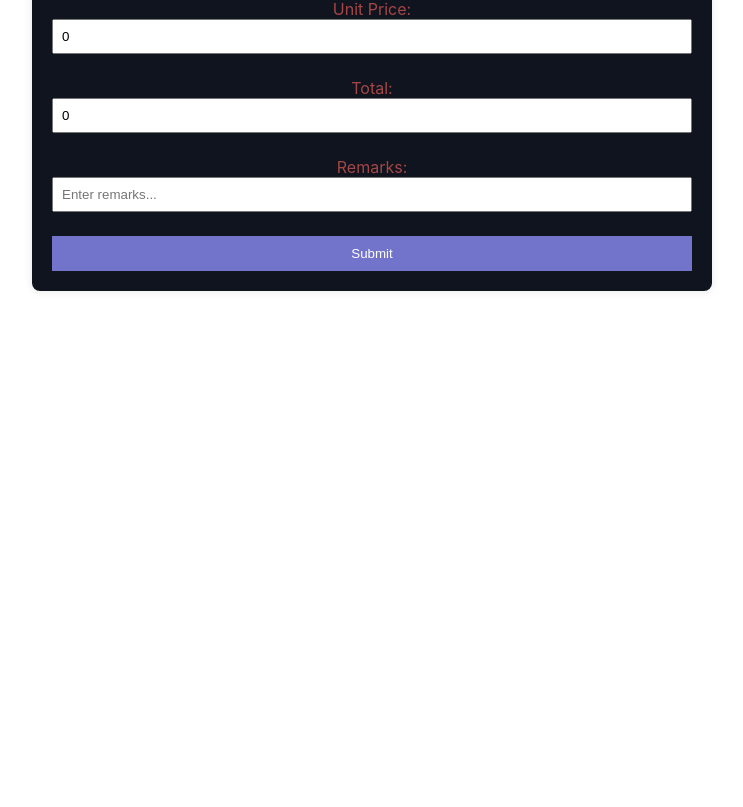
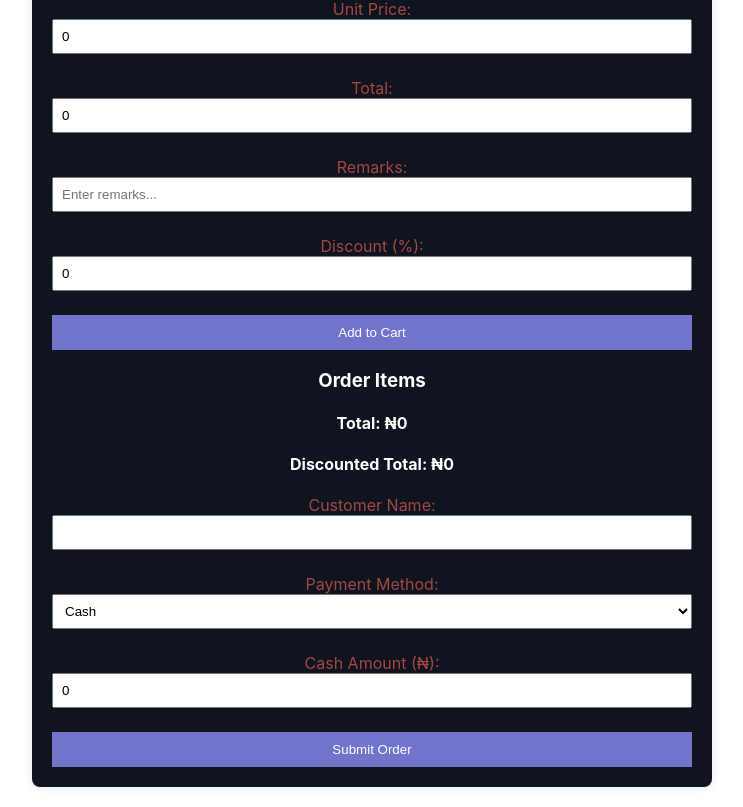
Before and after one commit to BFayjob/BMFApp, a React (Create React App) app: page / in a window 1280 px wide. Shown: the part 415-1222 px from the top of the page, without its empty margins (268-1011 px from the left). Before the commit the page ends 800 px from the top, so only its background shows below. Built offline with nearby package versions, Linux system fonts and the light colour scheme.

Commit message:
30-01-24 commit

```diff
--- a/src/components/SalesForm/SalesForm.js
+++ b/src/components/SalesForm/SalesForm.js
@@ -1,9 +1,10 @@
-// SalesForm.js
 import React, { useState, useEffect } from "react";
 import "./SalesForm.css";
 import { addDoc, salesRecordPath } from "../../firebase";
 
+
 export const SalesForm = () => {
+  const [orderItems, setOrderItems] = useState([]);
   const [brand, setBrand] = useState("");
   const [size, setSize] = useState("");
   const [quantity, setQuantity] = useState("");
@@ -11,6 +12,9 @@ export const SalesForm = () => {
   const [unitPrice, setUnitPrice] = useState(0);
   const [totalPrice, setTotalPrice] = useState(0);
   const [remarks, setRemarks] = useState("");
+  const [discount, setDiscount] = useState(0);
+  const [customerName, setCustomerName] = useState("");
+  const [paymentMethod, setPaymentMethod] = useState("Cash");
   const [loading, setLoading] = useState(false);
 
   const brands = [
@@ -23,6 +27,11 @@ export const SalesForm = () => {
     "Alpha",
     "Ace",
   ];
+
+  const [cashAmount, setCashAmount] = useState(0);
+const [transferAmount, setTransferAmount] = useState(0);
+const [useBothPayments, setUseBothPayments] = useState(false);
+
   const sizesByBrand = {
     Bluecrown: ["2mm", "3mm", "4mm", "6mm", "9mm"],
     Ecofloat: ["3mm", "4mm", "6mm", "9mm"],
@@ -95,10 +104,7 @@ export const SalesForm = () => {
 
   const handleMetricChange = (e) => {
     setMetric(e.target.value);
-    // Clear quantity when changing metric to avoid conflicts
-    setQuantity("");
-
-    // Fetch unit price based on the selected metric
+    setQuantity(""); // Clear quantity when changing metric to avoid conflicts
     fetchUnitPrice();
   };
 
@@ -120,7 +126,56 @@ export const SalesForm = () => {
     setRemarks(e.target.value);
   };
 
-  // Inside handleSubmit function in SalesForm.js
+  const handleDiscountChange = (e) => {
+    setDiscount(parseFloat(e.target.value) || 0);
+  };
+
+  const handleCustomerNameChange = (e) => {
+    setCustomerName(e.target.value);
+  };
+
+  const handlePaymentMethodChange = (e) => {
+    setPaymentMethod(e.target.value);
+  };
+
+  const handleAddToCart = () => {
+    if (brand && size && quantity > 0) {
+      setOrderItems([...orderItems, { brand, size, quantity, unitPrice }]);
+      // Reset fields after adding to cart
+      setBrand("");
+      setSize("");
+      setQuantity("");
+      setMetric("Bag");
+      setUnitPrice(0);
+    } else {
+      // Display an error message or handle invalid input
+    }
+  };
+
+  const calculateOrderTotal = () => {
+    return orderItems.reduce(
+      (acc, item) => acc + item.quantity * item.unitPrice,
+      0
+    );
+  };
+
+  const calculateDiscountedTotal = () => {
+    const orderTotal = calculateOrderTotal();
+    return orderTotal - (orderTotal * discount) / 100;
+  };
+
+  const handleCashAmountChange = (e) => {
+    setCashAmount(parseFloat(e.target.value) || 0);
+  };
+
+  const handleTransferAmountChange = (e) => {
+    setTransferAmount(parseFloat(e.target.value) || 0);
+  };
+
+  const handleUseBothPaymentsChange = (e) => {
+    setUseBothPayments(e.target.checked);
+  };
+
   const handleSubmit = async (e) => {
     e.preventDefault();
 
@@ -129,29 +184,47 @@ export const SalesForm = () => {
     );
 
     if (shouldSubmit) {
-      // ... Other code to store data in Firestore or your database ...
-
       setLoading(true);
 
+      try {
+        // Perform any actions before submitting the order
+
+        // Simulate adding the order to the sales records
         await addDoc(salesRecordPath, {
-        brand,
-        size,
-        quantity,
-        metric,
-        unitPrice,
-        totalPrice,
-        date: new Date().toISOString(), // Use the current date
+          customerName,
+          items: orderItems,
+          totalBeforeDiscount: calculateOrderTotal(),
+          discount,
+          discountedTotal: calculateDiscountedTotal(),
+          paymentMethod,
+          date: new Date().toISOString(),
           remarks,
         });
 
+        // Optionally, update stock or perform other actions
+
+        // Reset the form after successful submission
+        setOrderItems([]);
         setBrand("");
         setSize("");
-      setQuantity("");
+        setQuantity("0");
         setMetric("Bag");
         setUnitPrice(0);
         setTotalPrice(0);
         setRemarks("");
+        setDiscount("");
+        setCustomerName("");
+        setPaymentMethod("Cash");
+
+        // Inform the user about successful submission
+        alert('Order submitted successfully!');
+      } catch (error) {
+        console.error('Error submitting order:', error);
+        // Handle error or inform the user about the failure
+        alert('Error submitting order. Please try again.');
+      } finally {
         setLoading(false);
+      }
     }
   };
 
@@ -160,9 +233,10 @@ export const SalesForm = () => {
       <section className="sales-form-section">
         <h2>Sales Form</h2>
         {loading ? (
-          <div  className="text">Loading...</div>
+          <div className="text">Loading...</div>
         ) : (
           <form onSubmit={handleSubmit}>
+            {/* Existing form fields */}
             <label>
               Brand:
               <select value={brand} onChange={handleBrandChange}>
@@ -227,7 +301,104 @@ export const SalesForm = () => {
               />
             </label>
 
-            <button type="submit">Submit</button>
+            <label>
+              Discount (%):
+              <input
+                type="number"
+                value={discount}
+                onChange={handleDiscountChange}
+              />
+            </label>
+
+            <button type="button" onClick={handleAddToCart}>
+              Add to Cart
+            </button>
+
+            {/* Display the list of items in the current order */}
+            <div>
+              <h3>Order Items</h3>
+              <ul>
+                {orderItems.map((item, index) => (
+                  <li key={index}>
+                    {item.brand} - {item.size} - {item.quantity}{' '}
+                    <button onClick={() => setOrderItems(orderItems.filter((_, i) => i !== index))}>
+                      Remove Item
+                    </button>
+                  </li>
+                ))}
+              </ul>
+            </div>
+
+            {/* Display total and discounted total */}
+            <div>
+              <h4>Total: ₦{calculateOrderTotal()}</h4>
+              <h4>Discounted Total: ₦{calculateDiscountedTotal()}</h4>
+            </div>
+
+            {/* Additional input fields */}
+            <label>
+              Customer Name:
+              <input
+                type="text"
+                value={customerName}
+                onChange={handleCustomerNameChange}
+              />
+            </label>
+
+            <label>
+  Payment Method:
+  <select value={paymentMethod} onChange={handlePaymentMethodChange}>
+    <option value="Cash">Cash</option>
+    <option value="Bank Transfer">Bank Transfer</option>
+    <option value="Both">Both</option>
+  </select>
+</label>
+
+{/* Input for Cash Amount */}
+{paymentMethod === "Cash" || paymentMethod === "Both" ? (
+  <label>
+    Cash Amount (₦):
+    <input
+      type="number"
+      value={cashAmount}
+      onChange={handleCashAmountChange}
+      disabled={paymentMethod === "Both" && !useBothPayments}
+    />
+  </label>
+) : null}
+
+{/* Input for Transfer Amount */}
+{paymentMethod === "Bank Transfer" || paymentMethod === "Both" ? (
+  <label>
+    Transfer Amount (₦):
+    <input
+      type="number"
+      value={transferAmount}
+      onChange={handleTransferAmountChange}
+      disabled={paymentMethod === "Both" && !useBothPayments}
+    />
+  </label>
+) : null}
+
+{/* Checkbox to indicate the use of both payments */}
+{paymentMethod === "Both" ? (
+  <label>
+    Use both payments:
+    <input
+      type="checkbox"
+      checked={useBothPayments}
+      onChange={handleUseBothPaymentsChange}
+    />
+  </label>
+) : null}
+
+
+
+            {/* Add more input fields for other order details */}
+
+
+
+            <button type="submit">Submit Order</button>
           </form>
         )}
       </section>
```
Lines whose indentation alone changed are shown as unchanged.
